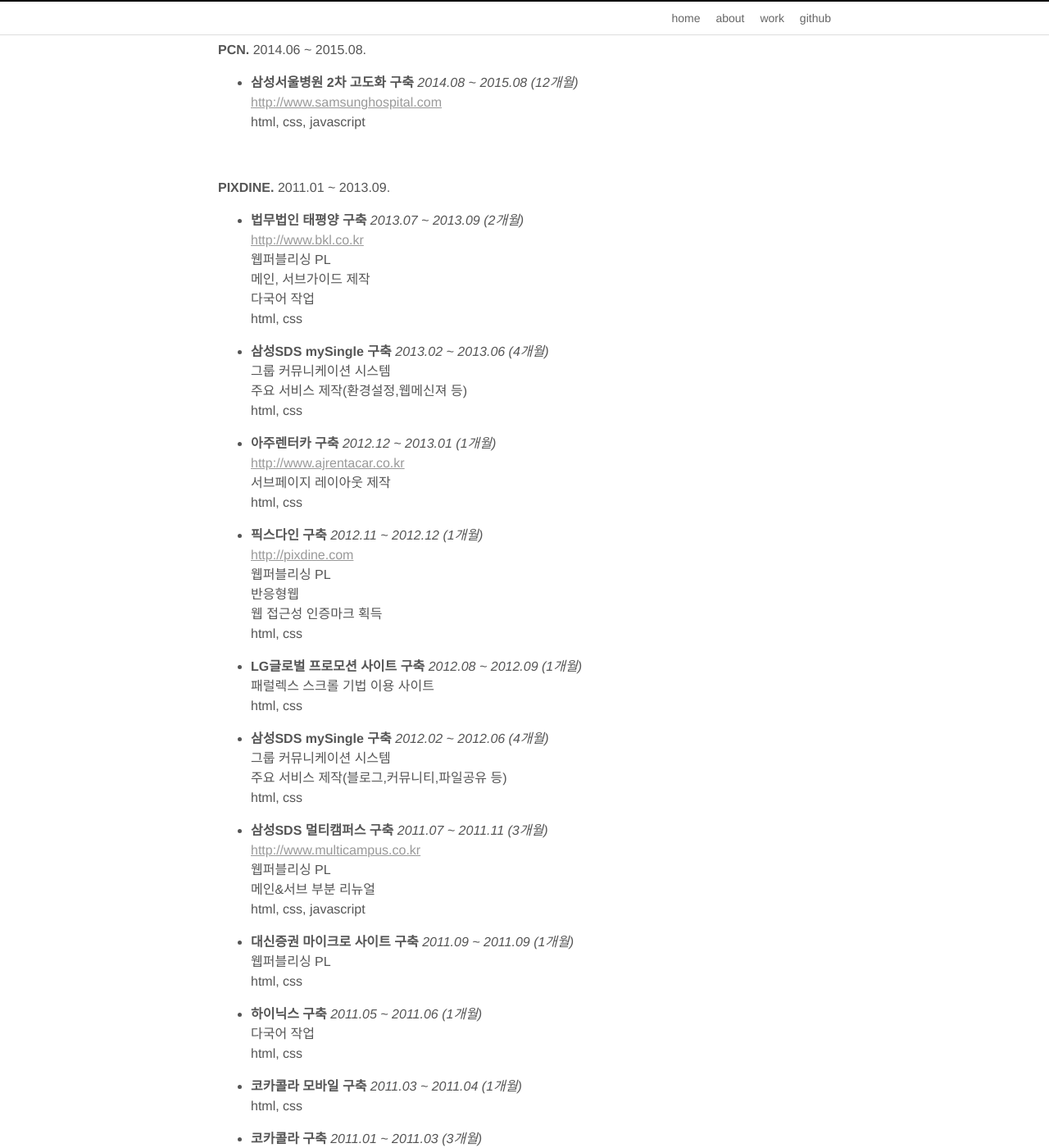
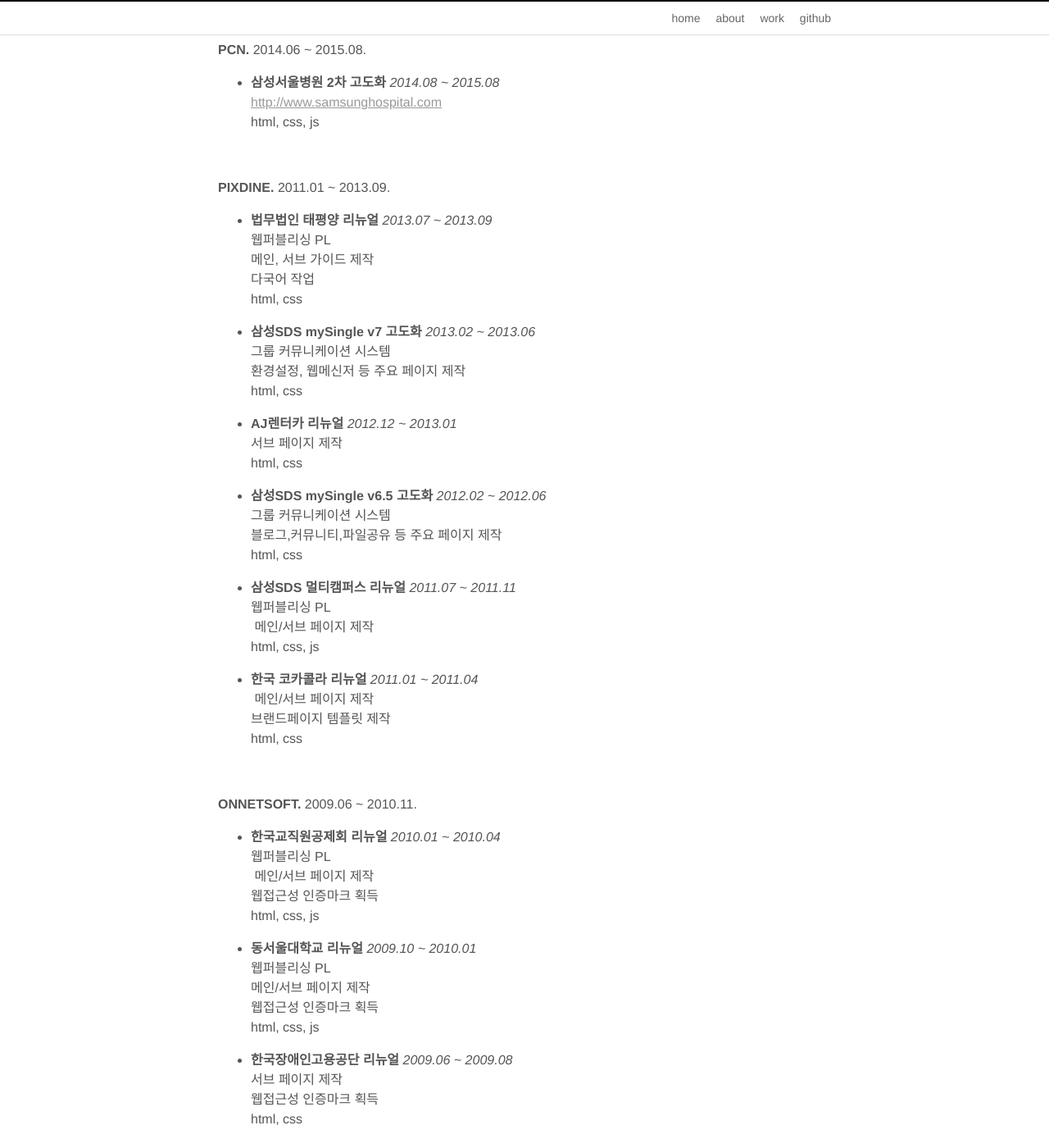
Before and after one commit to imyb/imyb.github.io, a Jekyll site: the page built from work.md, in a window 1280 px wide and 1400 px high, scrolled down 589 px. Shown: the whole window at 82% size. Built offline with Jekyll 4.4.1, drawn with Linux system fonts in a browser that asks for light colours; some of the changed text lies outside the part shown.

Commit message:
Update work.md

```diff
--- a/work.md
+++ b/work.md
@@ -9,8 +9,8 @@
 
 - **한화손해보험 자동차보상 현장업무개선**
   *2017.04 ~ 2017.08 (4개월)*<br>
-  스마트보상 재구축 (Hybrid App)<br>
-  이글PRM 재구축 (PC Web)<br>
+  스마트보상 리뉴얼 (Hybrid App)<br>
+  이글PRM 리뉴얼 (PC Web)<br>
   스마트인슈 고도화 (Hybrid App)<br>
   html, css
 
@@ -20,17 +20,17 @@
 
 **FREELANCER.** 2016.04 ~ 2016.09.
 
-- **PS&M 구축**
+- **PS&M 리뉴얼**
   *2016.07 ~ 2016.07 (1개월)*<br>
-  html, css, javascript
+  html, css, js
 
-- **네이처리퍼블릭 모바일웹 구축**
+- **네이처리퍼블릭 모바일웹 리뉴얼**
   *2016.05 ~ 2016.06 (1.5개월)*<br>
-  html, css, javascript
+  html, css, js
 
-- **올가홀푸드 모바일웹 구축**
+- **올가홀푸드 모바일웹 리뉴얼**
   *2016.04 ~ 2016.05 (1.5개월)*<br>
-  html, css, javascript
+  html, css, js
 
 
 <br>
@@ -38,10 +38,10 @@
 
 **PCN.** 2014.06 ~ 2015.08.
 
-- **삼성서울병원 2차 고도화 구축**
-  *2014.08  ~ 2015.08 (12개월)*<br>
+- **삼성서울병원 2차 고도화**
+  *2014.08  ~ 2015.08*<br>
   <http://www.samsunghospital.com><br>
-  html, css, javascript
+  html, css, js
 
 
 <br>
@@ -49,69 +49,39 @@
 
 **PIXDINE.** 2011.01 ~ 2013.09.
 
-- **법무법인 태평양 구축**
-  *2013.07 ~ 2013.09 (2개월)*<br>
-  <http://www.bkl.co.kr><br>
+- **법무법인 태평양 리뉴얼**
+  *2013.07 ~ 2013.09*<br>
   웹퍼블리싱 PL<br>
-  메인, 서브가이드 제작<br>
+  메인, 서브 가이드 제작<br>
   다국어 작업<br>
   html, css
 
-- **삼성SDS mySingle 구축**
-  *2013.02 ~ 2013.06 (4개월)*<br>
+- **삼성SDS mySingle v7 고도화**
+  *2013.02 ~ 2013.06*<br>
   그룹 커뮤니케이션 시스템<br>
-  주요 서비스 제작(환경설정,웹메신져 등)<br>
+  환경설정, 웹메신저 등 주요 페이지 제작<br>
   html, css
 
-- **아주렌터카 구축**
-  *2012.12 ~ 2013.01 (1개월)*<br>
-  <http://www.ajrentacar.co.kr><br>
-  서브페이지 레이아웃 제작<br>
+- **AJ렌터카 리뉴얼**
+  *2012.12 ~ 2013.01*<br>
+  서브 페이지 제작<br>
   html, css
 
-- **픽스다인 구축**
-  *2012.11 ~ 2012.12 (1개월)*<br>
-  <http://pixdine.com><br>
-  웹퍼블리싱 PL<br>
-  반응형웹<br>
-  웹 접근성 인증마크 획득<br>
+- **삼성SDS mySingle v6.5 고도화**
+  *2012.02 ~ 2012.06*<br>
+  그룹 커뮤니케이션 시스템<br>
+  블로그,커뮤니티,파일공유 등 주요 페이지 제작<br>
   html, css
 
-- **LG글로벌 프로모션 사이트 구축**
-  *2012.08 ~ 2012.09 (1개월)*<br>
-  패럴렉스 스크롤 기법 이용 사이트<br>
-  html, css
+- **삼성SDS 멀티캠퍼스 리뉴얼**
+  *2011.07 ~ 2011.11*<br>
+  웹퍼블리싱 PL<br>
+  메인/서브 페이지 제작<br>
+  html, css, js
 
-- **삼성SDS mySingle 구축**
-  *2012.02 ~ 2012.06 (4개월)*<br>
-  그룹 커뮤니케이션 시스템<br>
-  주요 서비스 제작(블로그,커뮤니티,파일공유 등)<br>
-  html, css
-
-- **삼성SDS 멀티캠퍼스 구축**
-  *2011.07 ~ 2011.11 (3개월)*<br>
-  <http://www.multicampus.co.kr><br>
-  웹퍼블리싱 PL<br>
-  메인&서브 부분 리뉴얼<br>
-  html, css, javascript
-
-- **대신증권 마이크로 사이트 구축**
-  *2011.09 ~ 2011.09 (1개월)*<br>
-  웹퍼블리싱 PL<br>
-  html, css
-
-- **하이닉스 구축**
-  *2011.05 ~ 2011.06 (1개월)*<br>
-  다국어 작업<br>
-  html, css
-
-- **코카콜라 모바일 구축**
-  *2011.03 ~ 2011.04 (1개월)*<br>
-  html, css
-
-- **코카콜라 구축**
-  *2011.01 ~ 2011.03 (3개월)*<br>
-  메인&서브 컨텐츠 제작<br>
+- **한국 코카콜라 리뉴얼**
+  *2011.01 ~ 2011.04*<br>
+  메인/서브 페이지 제작<br>
   브랜드페이지 템플릿 제작<br>
   html, css
 
@@ -121,41 +91,22 @@
 
 **ONNETSOFT.** 2009.06 ~ 2010.11.
 
-- **동작구 어린이집 구축**
-  *2010.05 ~ 2010.07 (2개월)*<br>
-  웹접근성 준수<br>
-  html, css, javascript
+- **한국교직원공제회 리뉴얼**
+  *2010.01 ~ 2010.04*<br>
+  웹퍼블리싱 PL<br>
+  메인/서브 페이지 제작<br>
+  웹접근성 인증마크 획득<br>
+  html, css, js
 
-- **한스타일 웹접근성 개선**
-  *2010.03 ~ 2010.05 (2개월)*<br>
+- **동서울대학교 리뉴얼**
+  *2009.10 ~ 2010.01*<br>
   웹퍼블리싱 PL<br>
-  웹접근성 준수<br>
-  html, css
+  메인/서브 페이지 제작<br>
+  웹접근성 인증마크 획득<br>
+  html, css, js
 
-- **한국교직원공제회 구축**
-  *2010.01 ~ 2010.04 (4개월)*<br>
-  웹퍼블리싱 PL<br>
-  웹접근성 인증마크 획득<br>
-  html, css, javascript
-
-- **동서울대학교 구축**
-  *2009.10 ~ 2010.01 (3개월)*<br>
-  웹퍼블리싱 PL<br>
-  웹접근성 인증마크 획득<br>
-  html, css, javascript
-
-- **군포시시설관리공단 구축**
-  *2009.10 ~ 2009.12 (2개월)*<br>
-  웹퍼블리싱 PL<br>
-  html, css, javascript
-
-- **포천시시설관리공단 구축**
-  *2009.08 ~ 2009.09 (2개월)*<br>
-  웹퍼블리싱 PL<br>
-  웹접근성 준수<br>
-  html, css, javascript
-
-- **한국장애인고용공단 웹접근성 개선**
-  *2009.06 ~ 2009.08 (3개월)*<br>
+- **한국장애인고용공단 리뉴얼**
+  *2009.06 ~ 2009.08*<br>
+  서브 페이지 제작<br>
   웹접근성 인증마크 획득<br>
   html, css
```
